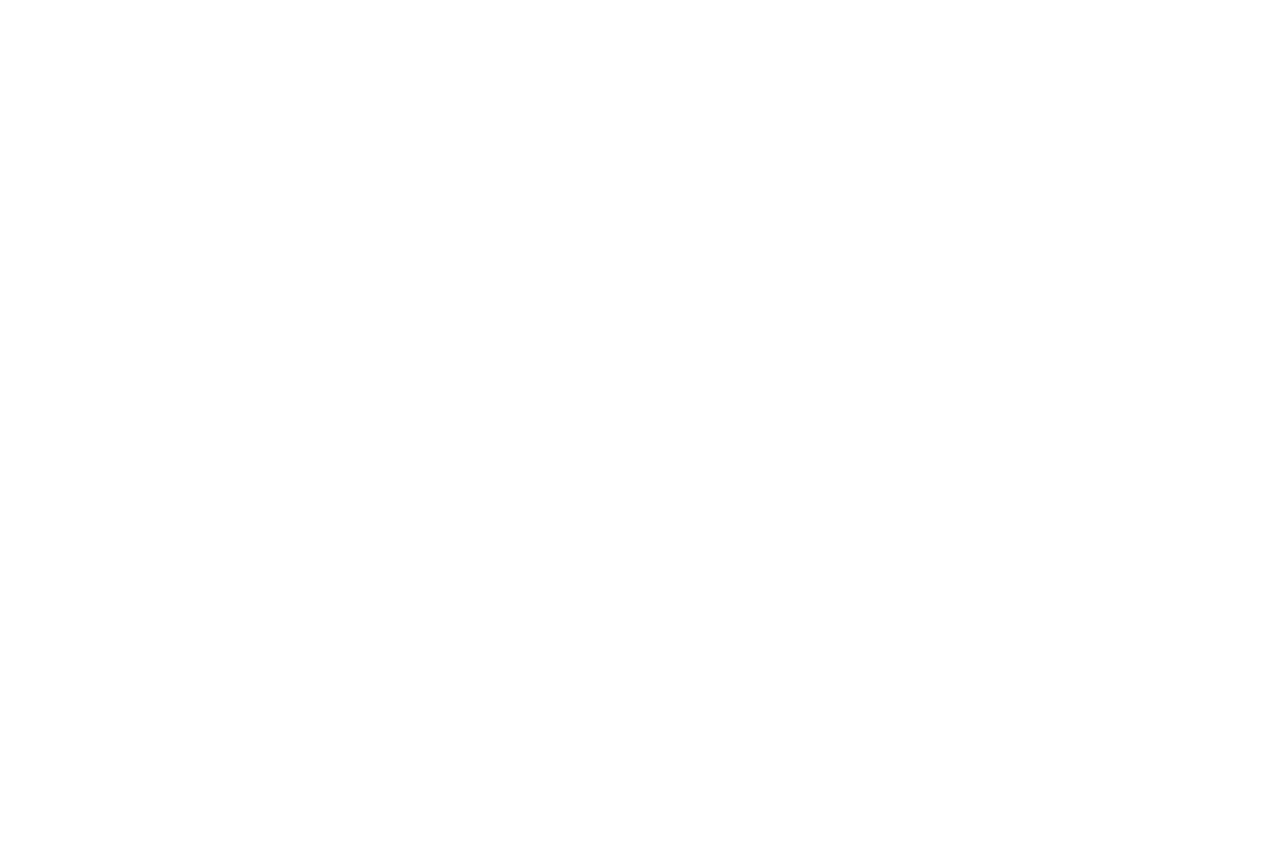
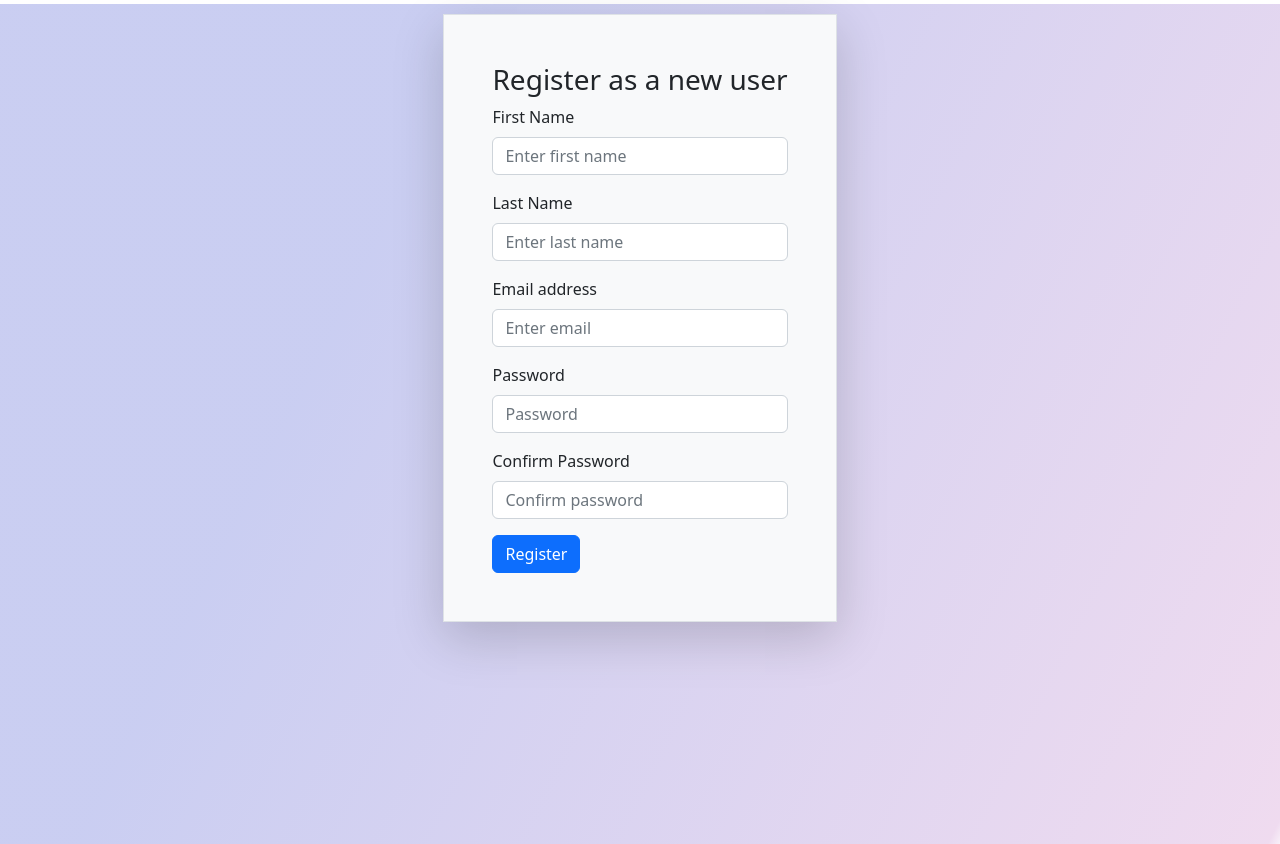
Before and after one commit to bishalk21/habit-tracker-software, a React (Create React App) app in the folder client/: page / in a window 1280 px wide. Before the commit the page ends 800 px from the top, so only its background shows below. Built offline with nearby package versions, Linux system fonts and the light colour scheme.

Commit message:
Register Page created

```diff
--- a/client/src/App.css
+++ b/client/src/App.css
@@ -0,0 +1,11 @@
+.App {
+    background: linear-gradient(116.38deg,
+            rgba(4, 23, 192, 0.21) 28.95%, rgba(148, 14, 151, 0.1491) 99.27%, rgba(201, 180, 226, 0) 100.51%, rgba(198, 232, 230, 0) 100.51%);
+    ;
+    min-height: 105vh;
+}
+
+.register-page {
+    margin: 0;
+    padding: 10px;
+}
--- a/client/src/App.js
+++ b/client/src/App.js
@@ -1,7 +1,12 @@
 import "./App.css";
+import { Register } from "./pages/Register";
 
 function App() {
-  return <div className="App"></div>;
+  return (
+    <div className="App">
+      <Register />
+    </div>
+  );
 }
 
 export default App;
--- a/client/src/pages/Register.js
+++ b/client/src/pages/Register.js
@@ -1,10 +1,11 @@
-import React, { useState } from "react";
 import { Form } from "react-bootstrap";
 import Button from "react-bootstrap/Button";
 
 export const Register = () => {
   return (
-    <div>
+    <div className="register-page d-flex justify-content-center mt-1">
+      <div className="register-form border bg-light shadow-lg p-5">
+        <h3>Register as a new user</h3>
         <Form>
           <Form.Group className="mb-3" controlId="formBasicEmail">
             <Form.Label>First Name</Form.Label>
@@ -52,5 +53,6 @@
           </Button>
         </Form>
       </div>
+    </div>
   );
 };
```
Also changed, not shown: client/src/index.js (+7 -6 lines), 1 other file (tests, documents, lock files or other folders). Lines whose indentation alone changed are shown as unchanged.
